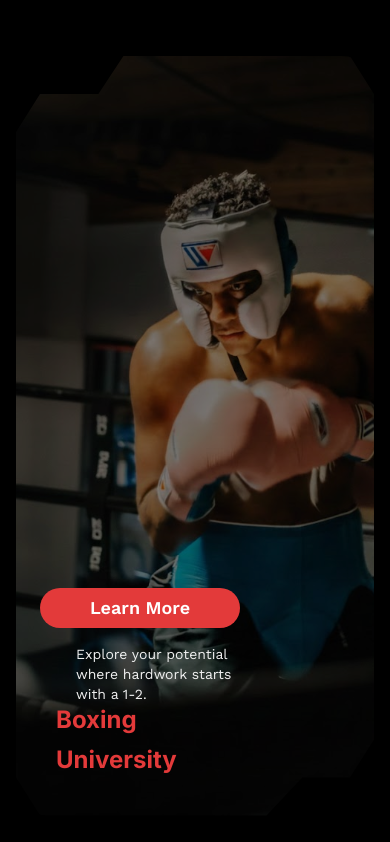
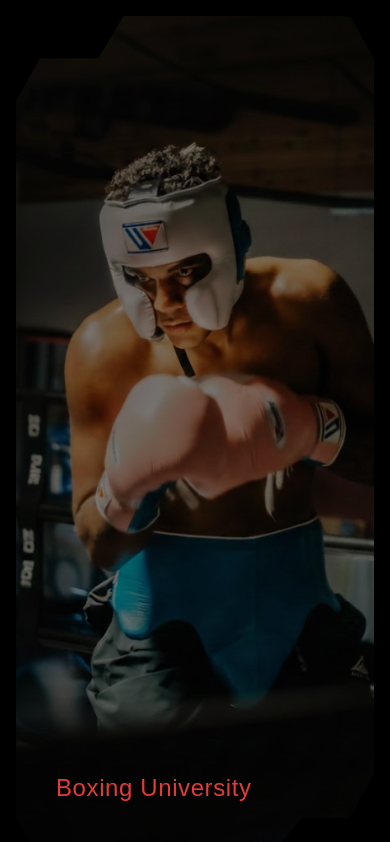
Before and after one commit to roycevanle/boxing-u-website, a website: page index.html in a window 390 px wide. Shown: the top 842 px of the page. Drawn offline with nearby package versions, Linux system fonts and the light colour scheme; a web font is replaced by a local one.

Commit message:
adjusting hero image zoom-in on mobile when scrolling

```diff
--- a/css/input.css
+++ b/css/input.css
@@ -134,6 +134,7 @@ body {
   background-blend-mode: multiply; /* Or 'overlay' / 'darken' */
   background-repeat: no-repeat;
   background-size: cover;
+  background-position: 30% center;
 
   /* REVERT ON DESKTOP (md breakpoint) */
   @media (min-width: 768px) {
@@ -156,13 +157,12 @@ body {
   @apply p-3 font-bartle text-accent-red;
 } */
 
-.title {
+.titleMobile {
   height: 5%;
   width: 95%;
-  z-index: 50;
-  font-size: clamp(.5rem, 2vw + 1.5rem, 2rem); /* min val, preferred val, max val */
+  /* font-size: clamp(.5rem, 1vw + 1.5rem, 2rem); min val, preferred val, max val */
   /* background-color:rgba(0, 0, 0, 0.5); */
-  @apply p-3 font-bartle text-accent-red pl-5;
+  @apply font-bartle text-2xl text-accent-red tracking-wide leading-8 z-50 pb-4;
 }
 
 /* Style for the mobile menu transition */
--- a/index.html
+++ b/index.html
@@ -25,11 +25,11 @@
         <!-- INDICATOR OF HOW FAR BACK I NEED TO REDO-->
         <!-- Hero section -->
         <section
-            class="relative flex flex-col md:flex-row min-h-dvh w-full items-center justify-center p-4 gap-4 md:bg-secondary-bg">
+            class="relative flex flex-col md:flex-row min-h-screen w-full items-center justify-center p-4 gap-4 md:bg-secondary-bg">
             <div class="w-full max-w-480 flex flex-col md:flex-row gap-4">
                 <!-- Left Side -->
                 <div
-                    class="hero-col flex justify-end my-10 min-h-[90dvh] md:flex-[1.5] md:justify-between md:min-h-275 p-6 custom-poly md:[clip-path:none] md:aspect-auto">
+                    class="hero-col flex justify-end my-0 md:my-10 min-h-screen md:flex-1 md:justify-between md:min-h-275 p-6 custom-poly md:[clip-path:none] md:aspect-auto">
                     <div>
                         <h1 class="hidden md:block navbar-header text-xl md:text-6xl text-accent-red font-bold">
                             Boxing University
@@ -65,8 +65,8 @@
                         </div>
                     </div>
                     <!-- Learn More Button -->
-                    <a href="#pricing"
-                        class="relative w-50 text-center grow-0 py-1.5 font-semibold text-lg overflow-hidden rounded-full bg-accent-red hover:bg-white group transition-all">
+                    <a href="#training"
+                        class="hidden md:block relative w-50 text-center grow-0 py-1.5 font-semibold text-lg overflow-hidden rounded-full bg-accent-red hover:bg-white group transition-all">
                         <span
                             class="absolute inset-0 border-0 group-hover:border-25 ease-linear duration-100 transition-all border-white rounded-full"></span>
                         <span
@@ -76,15 +76,15 @@
 
                     <!-- Mobile Hero Section -->
                     <div class="md:hidden p-4">
-                        <p class="w-50 min-w-20 pl-5 text-sm">
+                        <!-- <p class="w-50 min-w-20 text-sm">
                             Explore your potential where hardwork starts with a 1-2.
-                        </p>
-                        <h1 class="title1 text-2xl font-bold text-accent-red">
-                            Boxing
+                        </p> -->
+                        <h1 class="titleMobile font-bold">
+                            Boxing University
                         </h1>
-                        <h1 class="title1 text-2xl font-bold text-accent-red mt-2">
+                        <!-- <h1 class="titleMobile font-bold text-accent-red mt-2">
                             University
-                        </h1>
+                        </h1> -->
                     </div>
                 </div>
 
@@ -100,7 +100,7 @@
                     <div class="relative z-10 flex justify-center p-6">
                         <!-- Desktop navigation links -->
                         <nav class="flex flex-row space-x-6">
-                            <a href="#pricing"
+                            <a href="#training"
                                 class="navbar-header text-text-white hover:text-accent-red transition-colors">Pricing</a>
                             <a href="#faq"
                                 class="navbar-header text-text-white hover:text-accent-red transition-colors">FAQ</a>
@@ -115,7 +115,7 @@
     <!-- Main content container -->
     <main>
         <!-- Services section with cards for different offerings -->
-        <section id="pricing" class="py-16 md:py-24 md:bg-primary-bg">
+        <section id="training" class="py-8 md:py-24 md:bg-primary-bg">
             <div class="container mx-auto px-4 md:px-8">
                 <h2 class="text-3xl md:text-4xl text-center mb-12 text-accent-red">
                     Our Training
@@ -354,7 +354,7 @@
         </section>
 
         <!-- About/Stats Section -->
-        <section id="faq" class="py-16 md:py-24 md:bg-secondary-bg">
+        <section id="faq" class="py-8 md:py-24 md:bg-secondary-bg">
             <div class="container mx-auto px-4 md:px-8">
                 <h2 class="text-3xl md:text-4xl text-center mb-12 text-accent-red">
                     Frequently Asked Questions
```
Also changed, not shown: css/output.css.
